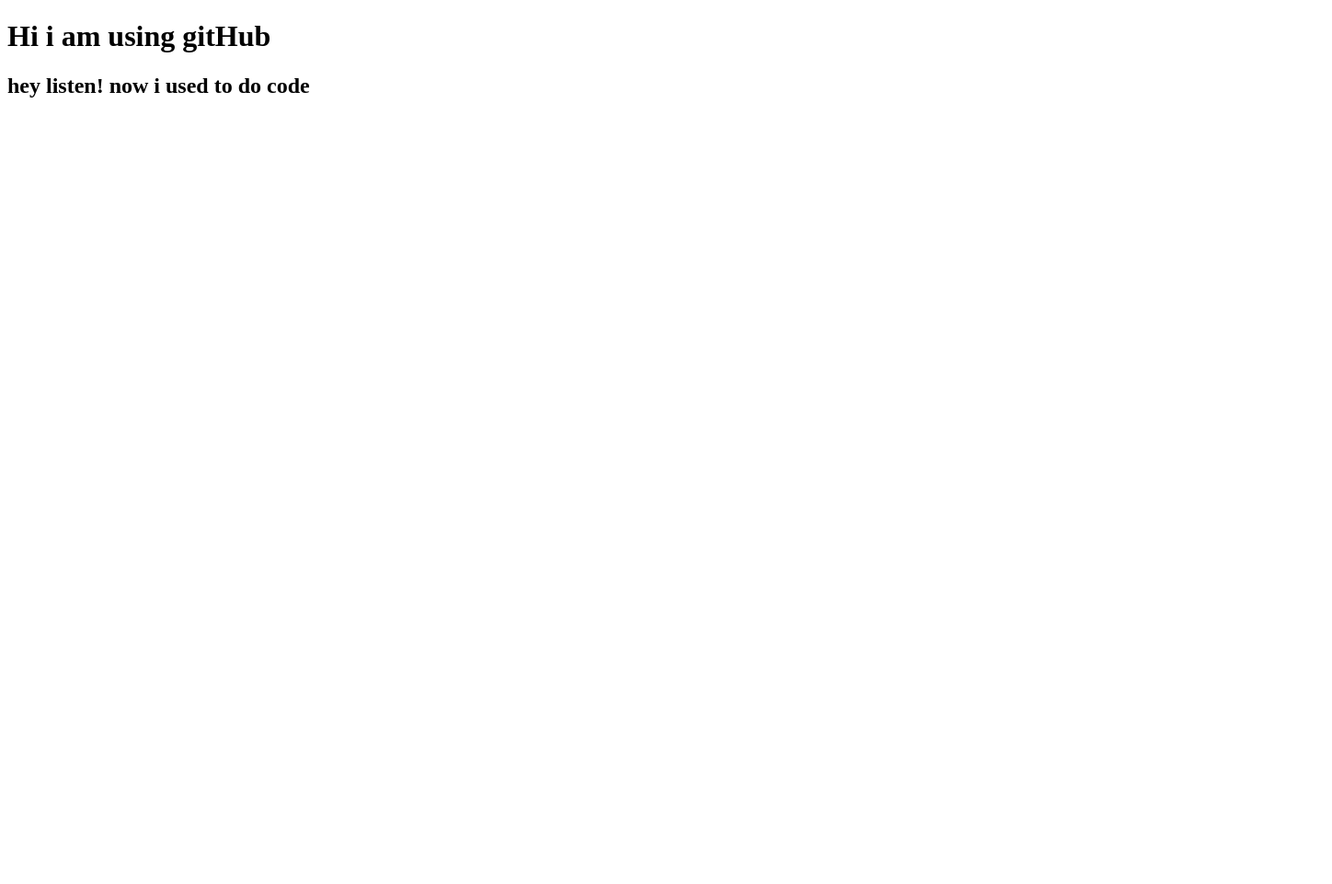
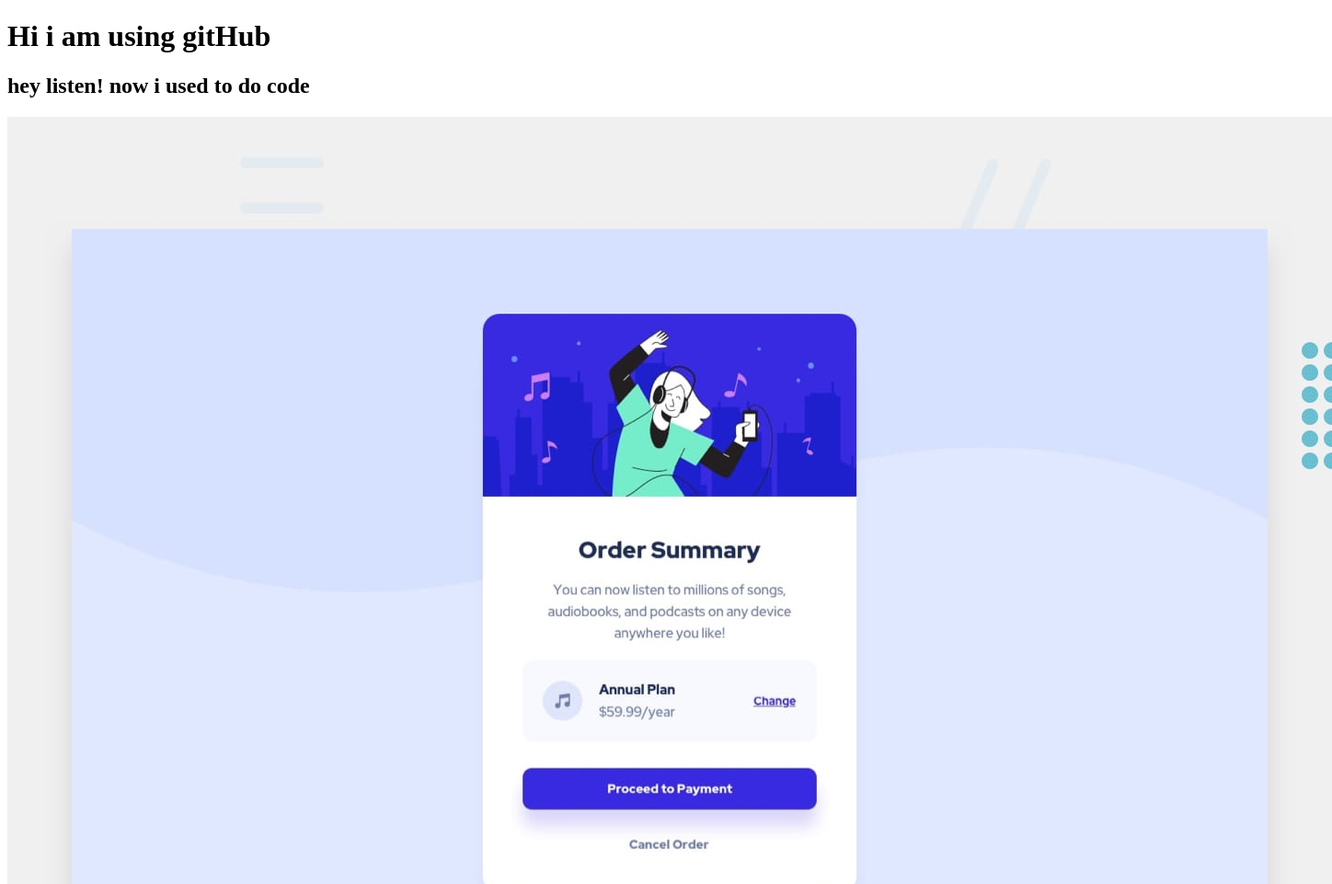
Before and after one commit to syedtarif/second-repo, a plain HTML site: page index.html in a window 1280 px wide. Shown: the top 961 px of the page at 92% size, 1448 px wide, since content can reach past the window. Before the commit the page ends 800 px from the top, so only its background shows below. Drawn offline with Linux system fonts and the light colour scheme.

Commit message:
images added

```diff
--- a/index.html
+++ b/index.html
@@ -11,6 +11,7 @@
 <body>
     <h1>Hi i am using gitHub</h1>
     <h2>hey listen! now i used to do code</h2>
+    <img src="desktop-preview.jpg" alt="">
 </body>
 
 </html>
```
Also changed, not shown: desktop-preview.jpg (added).
